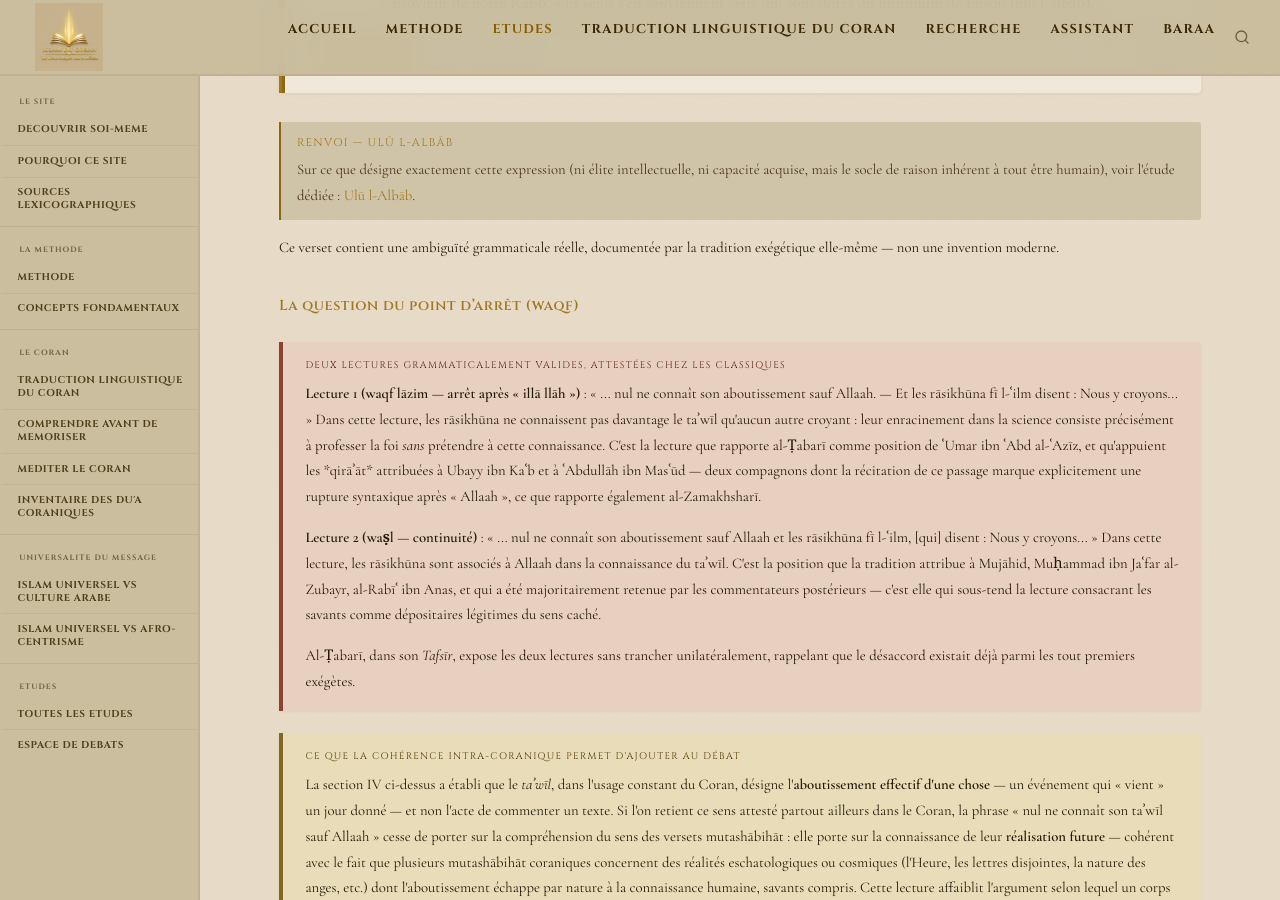
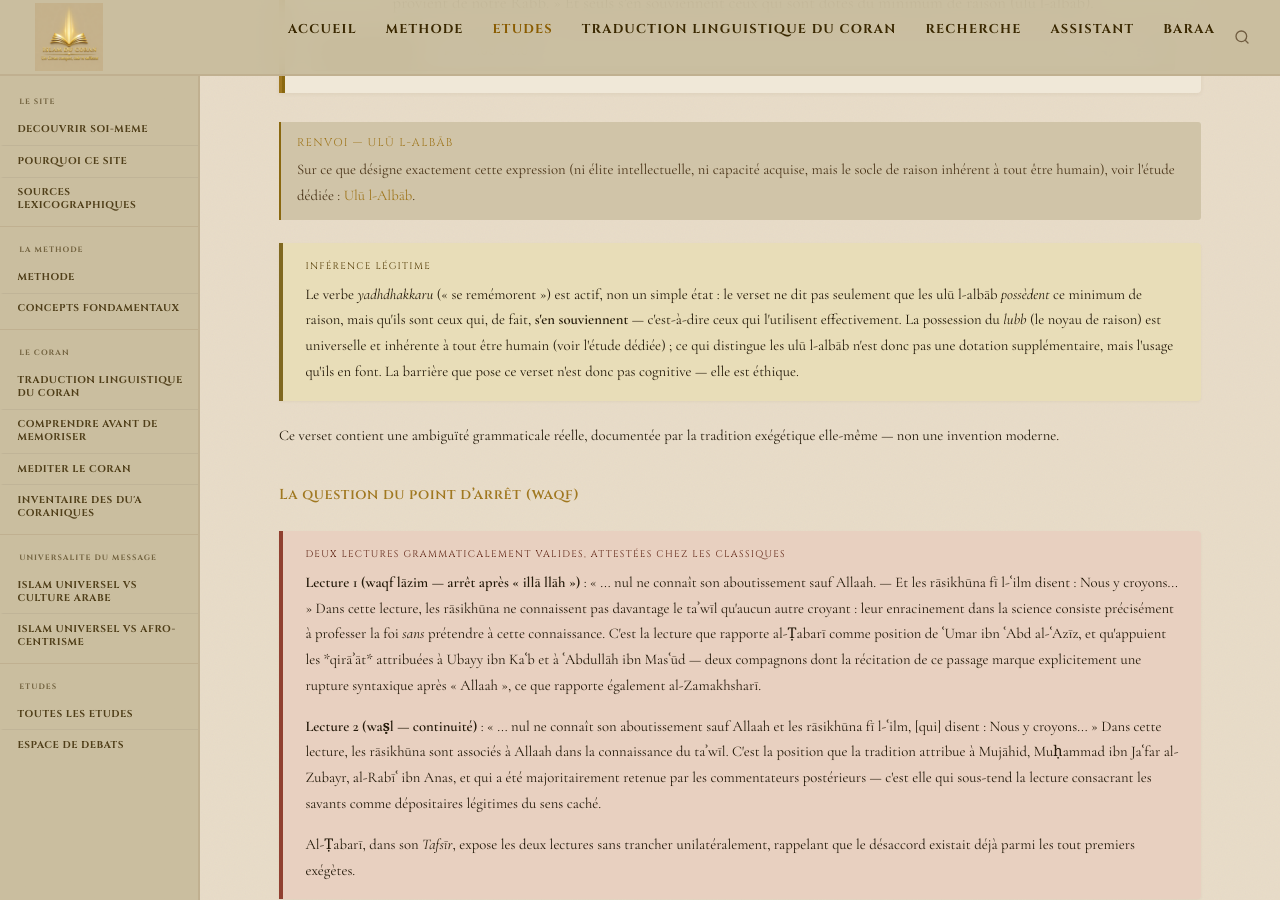
Before and after one commit to Makhuwcoder/islamducoran, a Jekyll site: the page built from _etudes/muhkam-mutashabih.md, in a window 1280 px wide and 900 px high, scrolled down 6567 px. Built offline with Jekyll 4.4.1, drawn with Linux system fonts in a browser that asks for light colours.

Commit message:
Ajouter l'inference legitime : ulu l-albab = usage actif du minimum de raison (yadhdhakkaru), pas simple possession

```diff
--- a/_etudes/muhkam-mutashabih.md
+++ b/_etudes/muhkam-mutashabih.md
@@ -104,6 +104,13 @@ Le sens premier de la racine n'est donc pas « rendre clair », mais **rendre fe
 
 <p class="nl"><span class="nl__label">Renvoi — ulū l-albāb</span> Sur ce que désigne exactement cette expression (ni élite intellectuelle, ni capacité acquise, mais le socle de raison inhérent à tout être humain), voir l'étude dédiée : <a href="/etudes/ulu-albab/">Ulū l-Albāb</a>.</p>
 
+<div class="callout callout--inf">
+  <span class="callout__label">Inférence légitime</span>
+  <div class="callout__body">
+    <p>Le verbe <em>yadhdhakkaru</em> (« se remémorent ») est actif, non un simple état : le verset ne dit pas seulement que les ulū l-albāb <em>possèdent</em> ce minimum de raison, mais qu'ils sont ceux qui, de fait, <strong>s'en souviennent</strong> — c'est-à-dire ceux qui l'utilisent effectivement. La possession du <em>lubb</em> (le noyau de raison) est universelle et inhérente à tout être humain (voir l'étude dédiée) ; ce qui distingue les ulū l-albāb n'est donc pas une dotation supplémentaire, mais l'usage qu'ils en font. La barrière que pose ce verset n'est donc pas cognitive — elle est éthique.</p>
+  </div>
+</div>
+
 Ce verset contient une ambiguïté grammaticale réelle, documentée par la tradition exégétique elle-même — non une invention moderne.
 
 ### La question du point d'arrêt (waqf)
```
